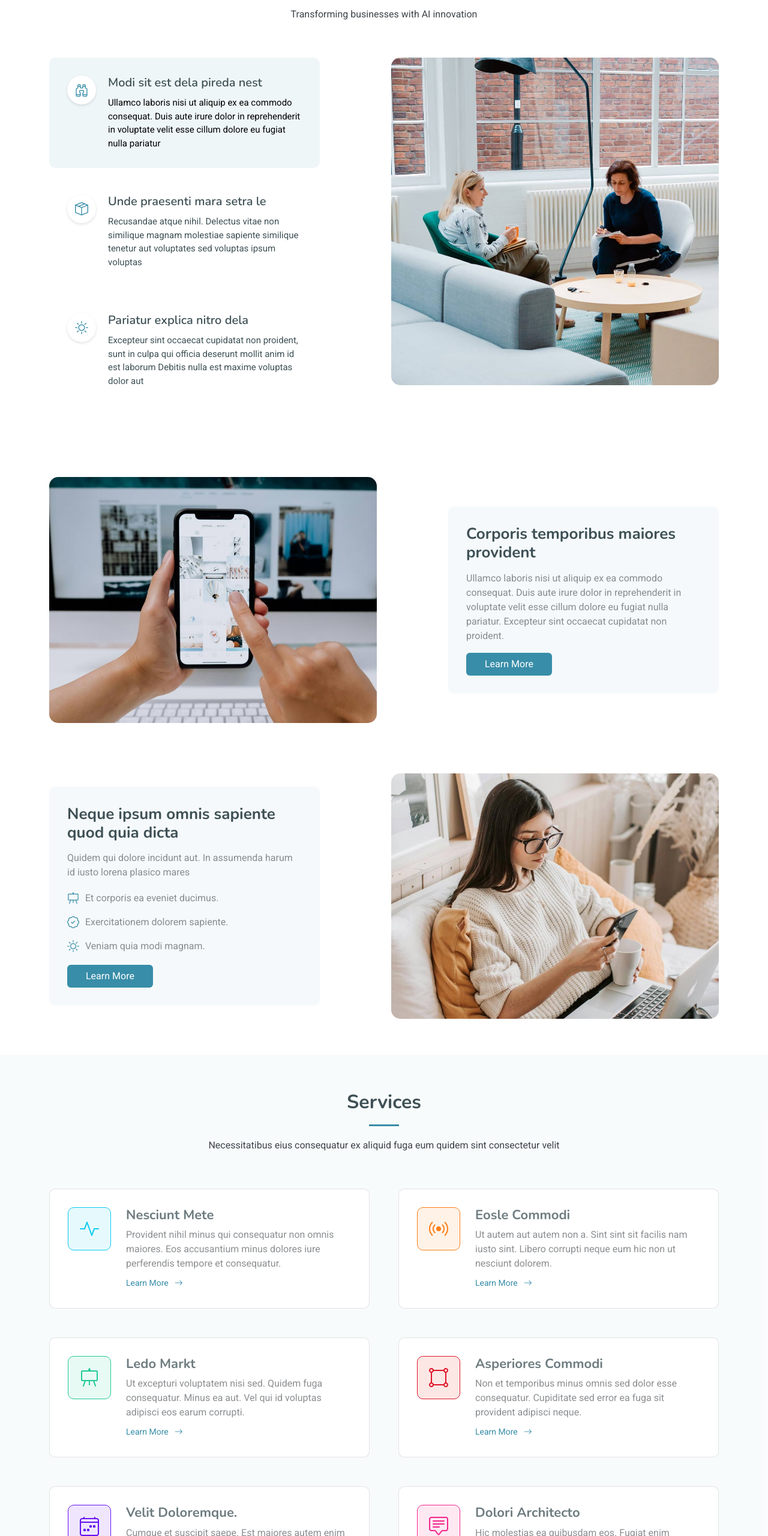
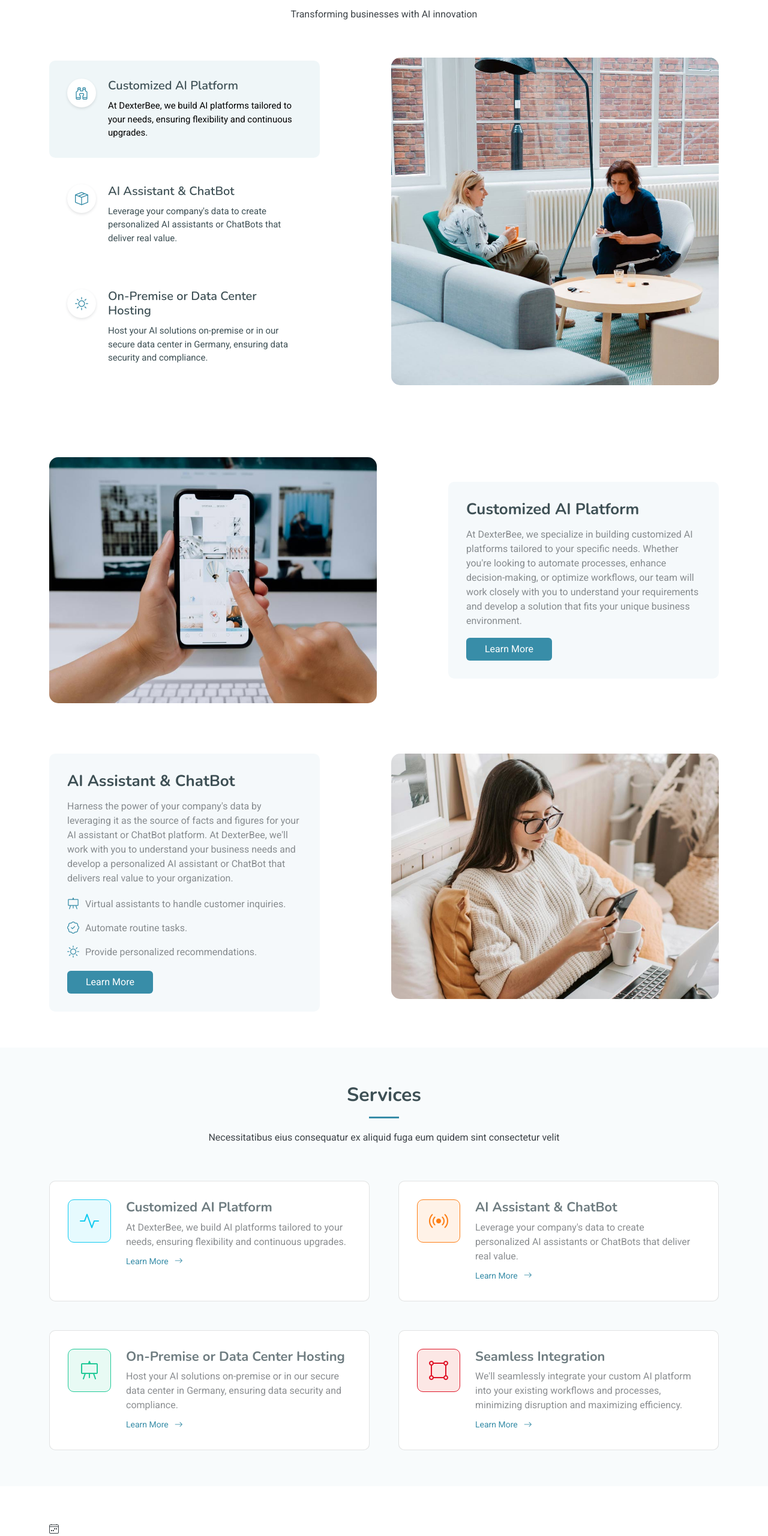
Before and after one commit to DexterBee/DexterBee.github.io, a plain HTML site: page index.html in a window 1280 px wide. Shown: the part 1440-4000 px from the top of the page at 60% size. Drawn offline with nearby package versions, Linux system fonts and the light colour scheme; a script that the page names is missing.

Commit message:
Edit text

```diff
--- a/index.html
+++ b/index.html
@@ -15,7 +15,7 @@
   <!-- Fonts -->
   <link href="https://fonts.googleapis.com" rel="preconnect">
   <link href="https://fonts.gstatic.com" rel="preconnect" crossorigin>
-  <link href="https://fonts.googleapis.com/css2?family=Roboto:ital,wght@0,100;0,300;0,400;0,500;0,700;0,900;1,100;1,300;1,400;1,500;1,700;1,900&family=Inter:wght@100;200;300;400;500;600;700;800;900&family=Nunito:ital,wght@0,200;0,300;0,400;0,500;0,600;0,700;0,800;0,900;1,200;1,300;1,400;1,500;1,600;1,700;1,800;1,900&display=swap" rel="stylesheet">
+  <link href="https://fonts.googleapis.com/css2?family=Roboto:ital,wght@0,100;0,300;0,400;0,500;0,700;0,900;1,100;1,300;1,400;1,500;1,700;1,900&family=Inter:wght@100;200;300;400;500;600;700;800;900&family=Nunito:ital,wght@0,200;0,300;0,400;0,500;0,600;0,700;0,800;0,900&display=swap" rel="stylesheet">
 
   <!-- Vendor CSS Files -->
   <link href="assets/vendor/bootstrap/css/bootstrap.min.css" rel="stylesheet">
@@ -38,31 +38,12 @@
         <h1 class="sitename">DexterBee</h1>
       </a>
 
-
       <nav id="navmenu" class="navmenu">
         <ul>
           <li><a href="index.html#hero" class="">Home</a></li>
           <li><a href="index.html#about">About</a></li>
           <li><a href="index.html#features">Features</a></li>
           <li><a href="index.html#services">Services</a></li>
-          <!-- <li><a href="index.html#pricing">Pricing</a></li> -->
-          <!-- <li class="dropdown"><a href="#"><span>Dropdown</span> <i class="bi bi-chevron-down toggle-dropdown"></i></a>
-            <ul>
-              <li><a href="#">Dropdown 1</a></li>
-              <li class="dropdown"><a href="#"><span>Deep Dropdown</span> <i class="bi bi-chevron-down toggle-dropdown"></i></a>
-                <ul>
-                  <li><a href="#">Deep Dropdown 1</a></li>
-                  <li><a href="#">Deep Dropdown 2</a></li>
-                  <li><a href="#">Deep Dropdown 3</a></li>
-                  <li><a href="#">Deep Dropdown 4</a></li>
-                  <li><a href="#">Deep Dropdown 5</a></li>
-                </ul>
-              </li>
-              <li><a href="#">Dropdown 2</a></li>
-              <li><a href="#">Dropdown 3</a></li>
-              <li><a href="#">Dropdown 4</a></li>
-            </ul>
-          </li> -->
           <li><a href="index.html#contact">Contact</a></li>
         </ul>
         <i class="mobile-nav-toggle d-xl-none bi bi-list"></i>
@@ -88,21 +69,15 @@
             <a href="#about" class="btn-get-started">Get Started</a>
             <a href="https://www.youtube.com/watch?v=LXb3EKWsInQ" class="glightbox btn-watch-video d-flex align-items-center"><i class="bi bi-play-circle"></i><span>Watch Video</span></a>
           </div>
-          <!-- <img src="assets/img/hero-services-img.webp" class="img-fluid hero-img" alt="" data-aos="zoom-out" data-aos-delay="300"> -->
-
           <div id="lottie-hero" class="img-fluid hero-img" data-aos="zoom-out" data-aos-delay="300"></div>
         </div>
       </div>
-
     </section><!-- /Hero Section -->
 
     <!-- Featured Services Section -->
     <section id="featured-services" class="featured-services section">
-
       <div class="container">
-
         <div class="row gy-4">
-
           <div class="col-xl-4 col-lg-6" data-aos="fade-up" data-aos-delay="100">
             <div class="service-item d-flex">
               <div class="icon flex-shrink-0"><i class="bi bi-shield-lock"></i></div>
@@ -111,8 +86,7 @@
                 <p class="description">On-premise AI platforms that ensure data privacy.</p>
               </div>
             </div>
-          </div>
-          <!-- End Service Item -->
+          </div><!-- End Service Item -->
 
           <div class="col-xl-4 col-lg-6" data-aos="fade-up" data-aos-delay="200">
             <div class="service-item d-flex">
@@ -129,24 +103,18 @@
               <div class="icon flex-shrink-0"><i class="bi bi-gear"></i></div>
               <div>
                 <h4 class="title"><a href="#" class="stretched-link">Seamless Integration</a></h4>
-                <p class="description">With existing infrastructure, maximizing efficiency while minimizing disruption. </p>
+                <p class="description">With existing infrastructure, maximizing efficiency while minimizing disruption.</p>
               </div>
             </div>
           </div><!-- End Service Item -->
-
         </div>
-
       </div>
-
     </section><!-- /Featured Services Section -->
 
     <!-- About Section -->
     <section id="about" class="about section">
-
       <div class="container">
-
         <div class="row gy-4">
-
           <div class="col-lg-6 content" data-aos="fade-up" data-aos-delay="100">
             <p class="who-we-are">Who We Are</p>
             <h3>Transforming Businesses with AI Innovation</h3>
@@ -177,21 +145,15 @@
                 </div>
               </div>
             </div>
-
           </div>
-
         </div>
-
       </div>
     </section><!-- /About Section -->
 
     <!-- Clients Section -->
     <section id="clients" class="clients section">
-
       <div class="container" data-aos="fade-up">
-
         <div class="row gy-4">
-
           <div class="col-xl-2 col-md-3 col-6 client-logo">
             <img src="assets/img/clients/client-1.png" class="img-fluid" alt="">
           </div><!-- End Client Item -->
@@ -215,16 +177,12 @@
           <div class="col-xl-2 col-md-3 col-6 client-logo">
             <img src="assets/img/clients/client-6.png" class="img-fluid" alt="">
           </div><!-- End Client Item -->
-
         </div>
-
       </div>
-
     </section><!-- /Clients Section -->
 
     <!-- Features Section -->
     <section id="features" class="features section">
-
       <!-- Section Title -->
       <div class="container section-title" data-aos="fade-up">
         <h2 class="">Features</h2>
@@ -233,18 +191,15 @@
 
       <div class="container">
         <div class="row justify-content-between">
-
           <div class="col-lg-5 d-flex align-items-center">
-
             <ul class="nav nav-tabs" data-aos="fade-up" data-aos-delay="100">
               <li class="nav-item">
                 <a class="nav-link active show" data-bs-toggle="tab" data-bs-target="#features-tab-1">
                   <i class="bi bi-binoculars"></i>
                   <div>
-                    <h4 class="d-none d-lg-block">Modi sit est dela pireda nest</h4>
+                    <h4 class="d-none d-lg-block">Customized AI Platform</h4>
                     <p>
-                      Ullamco laboris nisi ut aliquip ex ea commodo consequat. Duis aute irure dolor in reprehenderit in voluptate
-                      velit esse cillum dolore eu fugiat nulla pariatur
+                      At DexterBee, we build AI platforms tailored to your needs, ensuring flexibility and continuous upgrades.
                     </p>
                   </div>
                 </a>
@@ -253,10 +208,9 @@
                 <a class="nav-link" data-bs-toggle="tab" data-bs-target="#features-tab-2">
                   <i class="bi bi-box-seam"></i>
                   <div>
-                    <h4 class="d-none d-lg-block">Unde praesenti mara setra le</h4>
+                    <h4 class="d-none d-lg-block">AI Assistant & ChatBot</h4>
                     <p>
-                      Recusandae atque nihil. Delectus vitae non similique magnam molestiae sapiente similique
-                      tenetur aut voluptates sed voluptas ipsum voluptas
+                      Leverage your company's data to create personalized AI assistants or ChatBots that deliver real value.
                     </p>
                   </div>
                 </a>
@@ -265,22 +219,18 @@
                 <a class="nav-link" data-bs-toggle="tab" data-bs-target="#features-tab-3">
                   <i class="bi bi-brightness-high"></i>
                   <div>
-                    <h4 class="d-none d-lg-block">Pariatur explica nitro dela</h4>
+                    <h4 class="d-none d-lg-block">On-Premise or Data Center Hosting</h4>
                     <p>
-                      Excepteur sint occaecat cupidatat non proident, sunt in culpa qui officia deserunt mollit anim id est laborum
-                      Debitis nulla est maxime voluptas dolor aut
+                      Host your AI solutions on-premise or in our secure data center in Germany, ensuring data security and compliance.
                     </p>
                   </div>
                 </a>
               </li>
             </ul><!-- End Tab Nav -->
-
           </div>
 
           <div class="col-lg-6">
-
             <div class="tab-content" data-aos="fade-up" data-aos-delay="200">
-
               <div class="tab-pane fade active show" id="features-tab-1">
                 <img src="assets/img/tabs-1.jpg" alt="" class="img-fluid">
               </div><!-- End Tab Content Item -->
@@ -293,72 +243,55 @@
                 <img src="assets/img/tabs-3.jpg" alt="" class="img-fluid">
               </div><!-- End Tab Content Item -->
             </div>
-
           </div>
-
         </div>
-
       </div>
-
     </section><!-- /Features Section -->
 
     <!-- Features Details Section -->
     <section id="features-details" class="features-details section">
-
       <div class="container">
-
         <div class="row gy-4 justify-content-between features-item">
-
           <div class="col-lg-6" data-aos="fade-up" data-aos-delay="100">
             <img src="assets/img/features-1.jpg" class="img-fluid" alt="">
           </div>
 
           <div class="col-lg-5 d-flex align-items-center" data-aos="fade-up" data-aos-delay="200">
             <div class="content">
-              <h3>Corporis temporibus maiores provident</h3>
+              <h3>Customized AI Platform</h3>
               <p>
-                Ullamco laboris nisi ut aliquip ex ea commodo consequat. Duis aute irure dolor in reprehenderit in voluptate
-                velit esse cillum dolore eu fugiat nulla pariatur. Excepteur sint occaecat cupidatat non proident.
+                At DexterBee, we specialize in building customized AI platforms tailored to your specific needs. Whether you're looking to automate processes, enhance decision-making, or optimize workflows, our team will work closely with you to understand your requirements and develop a solution that fits your unique business environment.
               </p>
               <a href="#" class="btn more-btn">Learn More</a>
             </div>
           </div>
-
         </div><!-- Features Item -->
 
         <div class="row gy-4 justify-content-between features-item">
-
           <div class="col-lg-5 d-flex align-items-center order-2 order-lg-1" data-aos="fade-up" data-aos-delay="100">
-
             <div class="content">
-              <h3>Neque ipsum omnis sapiente quod quia dicta</h3>
+              <h3>AI Assistant & ChatBot</h3>
               <p>
-                Quidem qui dolore incidunt aut. In assumenda harum id iusto lorena plasico mares
+                Harness the power of your company's data by leveraging it as the source of facts and figures for your AI assistant or ChatBot platform. At DexterBee, we'll work with you to understand your business needs and develop a personalized AI assistant or ChatBot that delivers real value to your organization.
               </p>
               <ul>
-                <li><i class="bi bi-easel flex-shrink-0"></i> Et corporis ea eveniet ducimus.</li>
-                <li><i class="bi bi-patch-check flex-shrink-0"></i> Exercitationem dolorem sapiente.</li>
-                <li><i class="bi bi-brightness-high flex-shrink-0"></i> Veniam quia modi magnam.</li>
+                <li><i class="bi bi-easel flex-shrink-0"></i> Virtual assistants to handle customer inquiries.</li>
+                <li><i class="bi bi-patch-check flex-shrink-0"></i> Automate routine tasks.</li>
+                <li><i class="bi bi-brightness-high flex-shrink-0"></i> Provide personalized recommendations.</li>
               </ul>
-              <p></p>
               <a href="#" class="btn more-btn">Learn More</a>
             </div>
-
           </div>
 
           <div class="col-lg-6 order-1 order-lg-2" data-aos="fade-up" data-aos-delay="200">
             <img src="assets/img/features-2.jpg" class="img-fluid" alt="">
           </div>
-
         </div><!-- Features Item -->
-
       </div>
-
     </section><!-- /Features Details Section -->
 
     <!-- Services Section -->
     <section id="services" class="services section">
-
       <!-- Section Title -->
       <div class="container section-title" data-aos="fade-up">
         <h2>Services</h2>
@@ -366,15 +299,13 @@
       </div><!-- End Section Title -->
 
       <div class="container">
-
         <div class="row g-5">
-
           <div class="col-lg-6" data-aos="fade-up" data-aos-delay="100">
             <div class="service-item item-cyan position-relative">
               <i class="bi bi-activity icon"></i>
               <div>
-                <h3>Nesciunt Mete</h3>
-                <p>Provident nihil minus qui consequatur non omnis maiores. Eos accusantium minus dolores iure perferendis tempore et consequatur.</p>
+                <h3>Customized AI Platform</h3>
+                <p>At DexterBee, we build AI platforms tailored to your needs, ensuring flexibility and continuous upgrades.</p>
                 <a href="service-details.html" class="read-more stretched-link">Learn More <i class="bi bi-arrow-right"></i></a>
               </div>
             </div>
@@ -384,8 +315,8 @@
             <div class="service-item item-orange position-relative">
               <i class="bi bi-broadcast icon"></i>
               <div>
-                <h3>Eosle Commodi</h3>
-                <p>Ut autem aut autem non a. Sint sint sit facilis nam iusto sint. Libero corrupti neque eum hic non ut nesciunt dolorem.</p>
+                <h3>AI Assistant & ChatBot</h3>
+                <p>Leverage your company's data to create personalized AI assistants or ChatBots that deliver real value.</p>
                 <a href="service-details.html" class="read-more stretched-link">Learn More <i class="bi bi-arrow-right"></i></a>
               </div>
             </div>
@@ -395,8 +326,8 @@
             <div class="service-item item-teal position-relative">
               <i class="bi bi-easel icon"></i>
               <div>
-                <h3>Ledo Markt</h3>
-                <p>Ut excepturi voluptatem nisi sed. Quidem fuga consequatur. Minus ea aut. Vel qui id voluptas adipisci eos earum corrupti.</p>
+                <h3>On-Premise or Data Center Hosting</h3>
+                <p>Host your AI solutions on-premise or in our secure data center in Germany, ensuring data security and compliance.</p>
                 <a href="service-details.html" class="read-more stretched-link">Learn More <i class="bi bi-arrow-right"></i></a>
               </div>
             </div>
@@ -406,13 +337,19 @@
             <div class="service-item item-red position-relative">
               <i class="bi bi-bounding-box-circles icon"></i>
               <div>
-                <h3>Asperiores Commodi</h3>
-                <p>Non et temporibus minus omnis sed dolor esse consequatur. Cupiditate sed error ea fuga sit provident adipisci neque.</p>
+                <h3>Seamless Integration</h3>
+                <p>We'll seamlessly integrate your custom AI platform into your existing workflows and processes, minimizing disruption and maximizing efficiency.</p>
                 <a href="service-details.html" class="read-more stretched-link">Learn More <i class="bi bi-arrow-right"></i></a>
               </div>
             </div>
           </div><!-- End Service Item -->
+        </div>
+      </div>
+    </section><!-- /Services Section -->
 
+    <!-- More Features Section -->
+    <section id="more-features" class="more-features section">
+      <div class="container">
           <div class="col-lg-6" data-aos="fade-up" data-aos-delay="500">
             <div class="service-item item-indigo position-relative">
               <i class="bi bi-calendar4-week icon"></i>
@@ -505,8 +442,6 @@
 
       <!-- Section Title -->
       <div class="container section-title" data-aos="fade-up">
-        <h2>Contact</h2>
-        <p>Necessitatibus eius consequatur ex aliquid fuga eum quidem sint consectetur velit</p>
       <!-- <div class="container section-title" data-aos="fade-up">
         <h2>Pricing</h2>
         <p>Necessitatibus eius consequatur ex aliquid fuga eum quidem sint consectetur velit</p> -->
```
